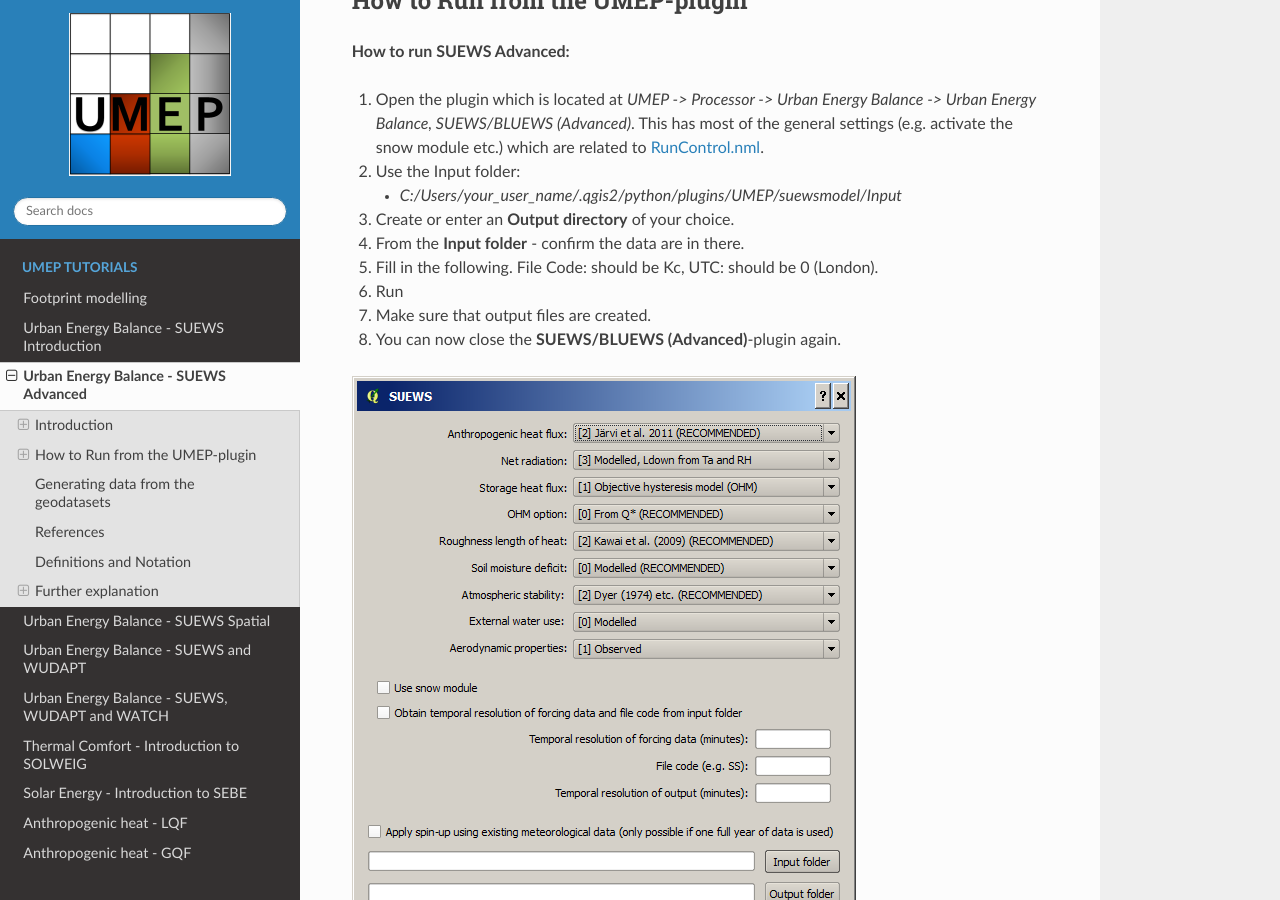
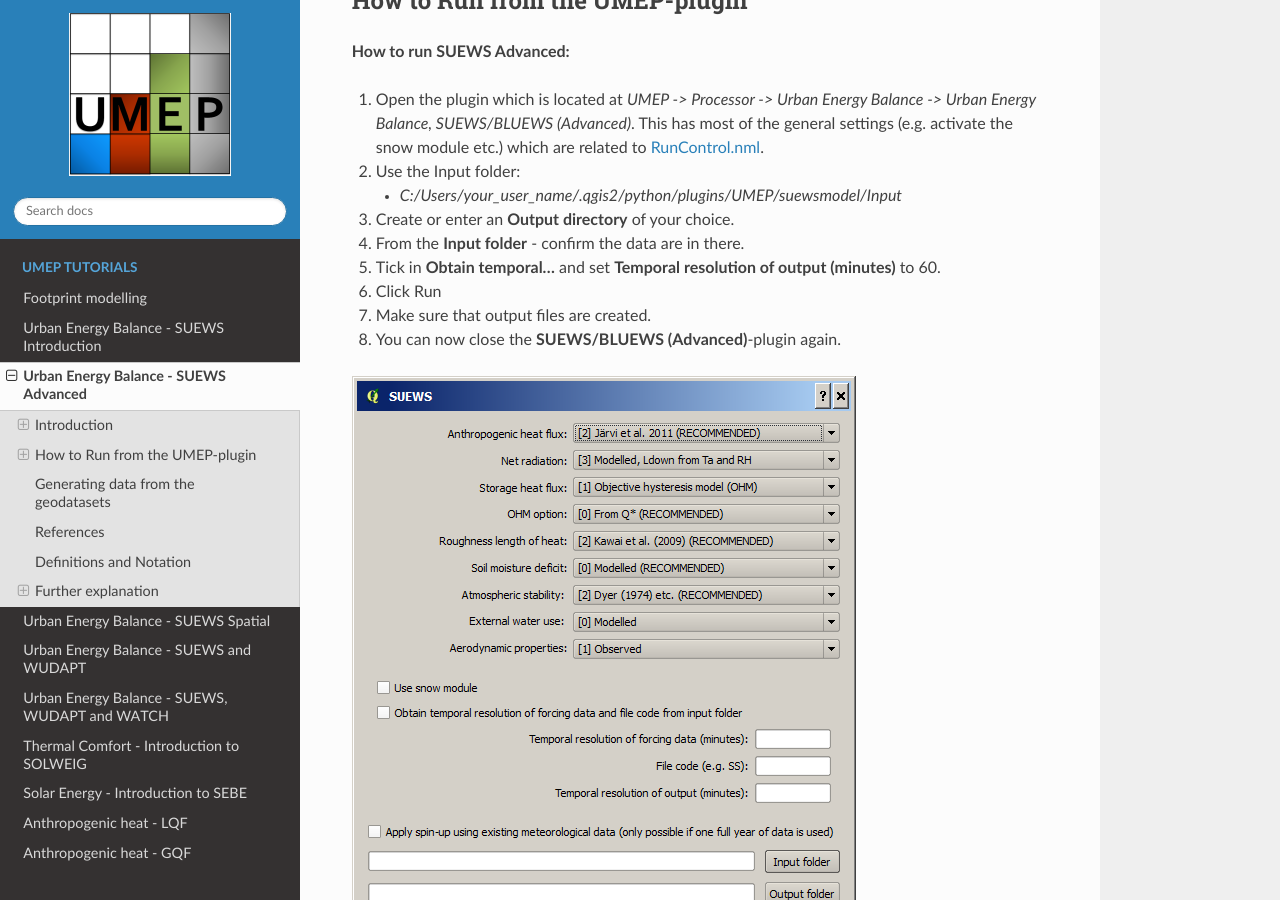
Before and after one commit to Urban-Meteorology-Reading/Tutorials, a Sphinx documentation site: the page built from docs/source/Tutorials/SuewsAdvanced.rst, in a window 1280 px wide and 900 px high, scrolled down 620 px. Built offline with Sphinx 7.4.7 and the Read the Docs theme 2.0.0, drawn with Linux system fonts in a browser that asks for light colours; some of the changed text lies outside the part shown.

```diff
--- a/docs/source/Tutorials/SuewsAdvanced.rst
+++ b/docs/source/Tutorials/SuewsAdvanced.rst
@@ -41,9 +41,8 @@
 
 #. Create or enter an **Output directory** of your choice.
 #. From the **Input folder** - confirm the data are in there.
-#. Fill in the following. File Code: should be Kc, UTC: should be 0
-   (London).
-#. Run
+#. Tick in **Obtain temporal...** and set **Temporal resolution of output (minutes)** to 60.
+#. Click Run
 #. Make sure that output files are created.
 #. You can now close the **SUEWS/BLUEWS (Advanced)**-plugin again.
 
```
Also changed, not shown: other parts of docs/source/Tutorials/SuewsAdvanced.rst (+1 -1 lines).
